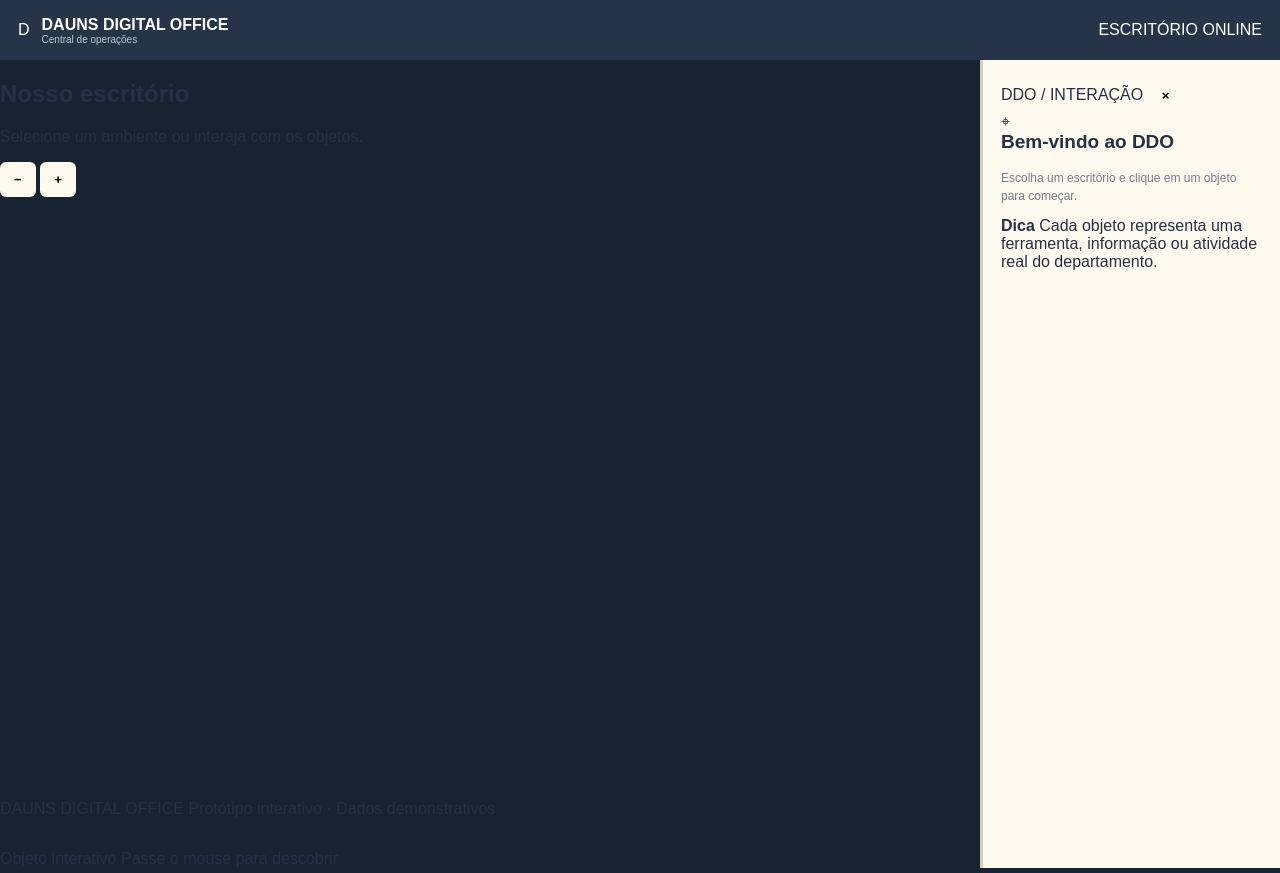
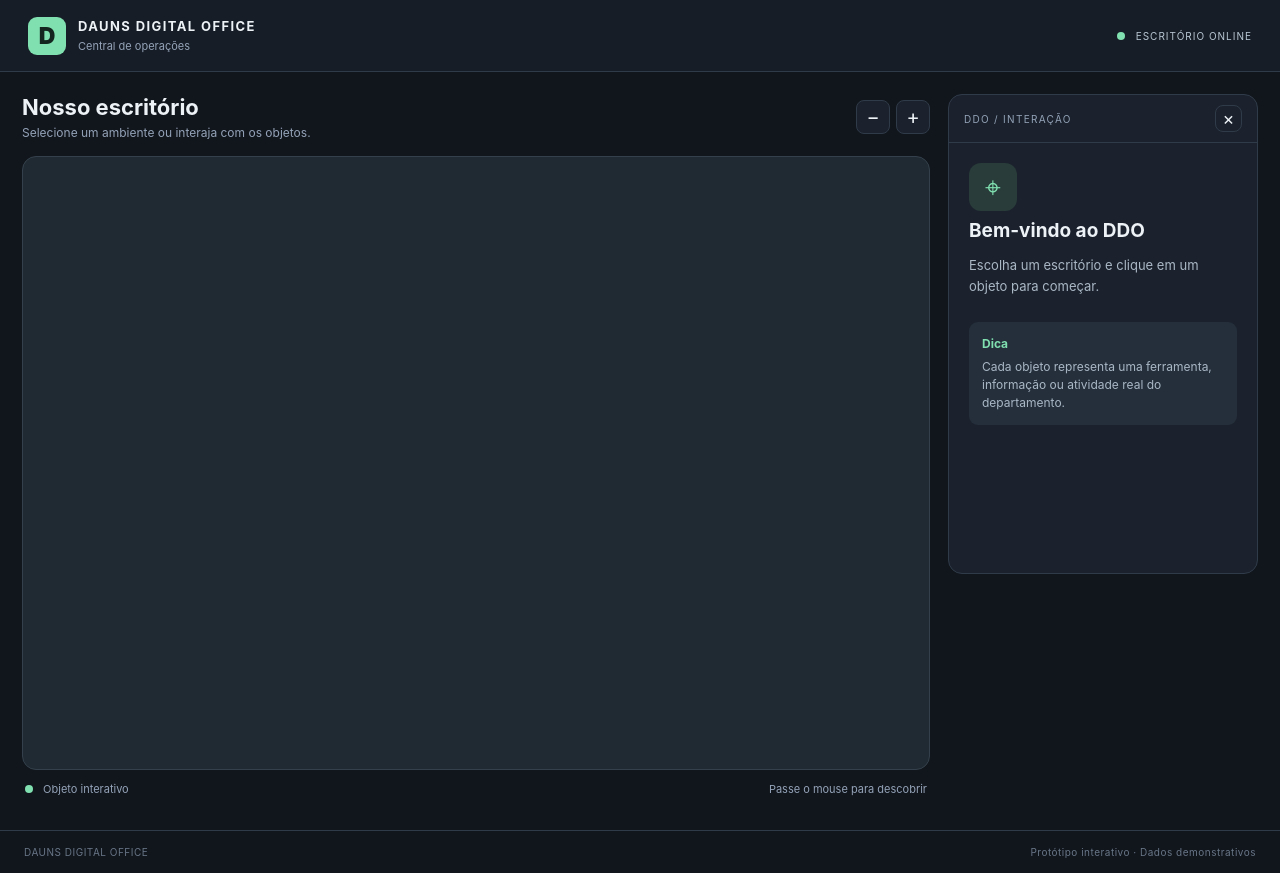
Before and after one commit to rubensbrandao/DDO, a plain HTML site: page index.html in a window 1280 px wide. Drawn offline with Linux system fonts and the light colour scheme.

Commit message:
Update style.css

```diff
--- a/style.css
+++ b/style.css
@@ -3,22 +3,36 @@
   box-sizing: border-box;
 }
 
+:root {
+  --bg: #11151c;
+  --panel: #1b222d;
+  --panel-light: #252f3d;
+  --text: #edf2f7;
+  --muted: #94a3b8;
+  --accent: #80e0b0;
+  --border: #303b49;
+}
+
 body {
   margin: 0;
-    background: #182332;
-    color: #253044;
-    font-family: Arial, sans-serif;
-    overflow: hidden;
+  min-height: 100vh;
+  background: var(--bg);
+  color: var(--text);
+  font-family: Inter, system-ui, sans-serif;
 }
 
-header {
-    height: 60px;
-    background: #253449;
-    color: white;
+button {
+  font: inherit;
+}
+
+.topbar {
+  height: 72px;
+  padding: 0 28px;
   display: flex;
+  justify-content: space-between;
   align-items: center;
-    justify-content: space-between;
-    padding: 0 18px;
+  background: #171d26;
+  border-bottom: 1px solid var(--border);
 }
 
 .brand {
@@ -27,160 +41,284 @@ header {
   gap: 12px;
 }
 
-.logo {
-    background: #e9ad4c;
-    color: #45351d;
-    padding: 9px 13px;
-    font-weight: bold;
-    font-size: 20px;
-    border: 3px solid #f7d58d;
+.brand-icon {
+  width: 38px;
+  height: 38px;
+  display: grid;
+  place-items: center;
+  background: #80e0b0;
+  color: #13251e;
+  font-weight: 900;
+  font-size: 23px;
+  border-radius: 9px;
+}
+
+.brand strong {
+  display: block;
+  font-size: 13px;
+  letter-spacing: 1.4px;
 }
 
 .brand small {
-    display: block;
-    font-size: 10px;
-    color: #bdc8d5;
+  color: var(--muted);
+  font-size: 11px;
 }
 
-.status {
-    display: flex;
-    gap: 20px;
-    font-size: 11px;
-    color: #dbe4ed;
+.top-status {
+  color: #b8c7d4;
+  font-size: 10px;
+  letter-spacing: 1px;
 }
 
-main {
-    display: grid;
-    grid-template-columns: 1fr 300px;
-    height: calc(100vh - 60px);
+.status-dot,
+.legend-dot {
+  display: inline-block;
+  width: 8px;
+  height: 8px;
+  border-radius: 50%;
+  background: var(--accent);
+  margin-right: 7px;
 }
 
-#world {
-    position: relative;
-    overflow: hidden;
-    background: #91b99a;
+.layout {
+  display: grid;
+  grid-template-columns: minmax(0, 1fr) 310px;
+  gap: 18px;
+  padding: 22px;
+  max-width: 1600px;
+  margin: auto;
 }
 
-canvas {
-    width: 100%;
-    height: 100%;
-    display: block;
-    image-rendering: pixelated;
-    cursor: grab;
+.workspace {
+  min-width: 0;
 }
 
-.controls {
-    position: absolute;
-    top: 15px;
-    right: 15px;
+.section-heading {
+  display: flex;
+  justify-content: space-between;
+  align-items: center;
+  margin: 0 0 16px;
+}
+
+h1 {
+  margin: 0 0 5px;
+  font-size: 22px;
+}
+
+.section-heading p {
+  color: var(--muted);
+  margin: 0;
+  font-size: 12px;
+}
+
+.zoom-controls {
   display: flex;
   gap: 6px;
 }
 
-button {
-    border: none;
-    padding: 10px 14px;
-    background: #fffaf0;
-    border-radius: 6px;
+.zoom-controls button,
+.close-btn {
+  width: 34px;
+  height: 34px;
+  border: 1px solid var(--border);
+  background: var(--panel);
+  color: var(--text);
+  border-radius: 8px;
   cursor: pointer;
-    font-weight: bold;
+  font-size: 20px;
 }
 
-button:hover {
-    background: #e9ad4c;
+.zoom-controls button:hover,
+.close-btn:hover {
+  background: var(--panel-light);
+  border-color: var(--accent);
 }
 
-.hint {
-    position: absolute;
-    bottom: 15px;
-    left: 15px;
-    background: #253449;
-    color: white;
-    padding: 10px;
-    border-radius: 6px;
-    font-size: 11px;
+.scene-wrap {
+  width: 100%;
+  overflow: auto;
+  background: #202a32;
+  border: 1px solid #34414c;
+  border-radius: 14px;
+  padding: 12px;
+  min-height: 400px;
 }
 
-aside {
-    background: #fffaf0;
-    padding: 18px;
-    overflow-y: auto;
-    border-left: 3px solid #d8cfbb;
+canvas {
+  display: block;
+  width: 100%;
+  height: auto;
+  image-rendering: pixelated;
+  image-rendering: crisp-edges;
+  cursor: default;
+  transform-origin: top left;
+  transition: transform 0.15s ease;
 }
 
-aside h2 {
-    margin-top: 0;
-    font-size: 19px;
+.legend {
+  display: flex;
+  justify-content: space-between;
+  color: var(--muted);
+  font-size: 11px;
+  padding: 12px 3px;
 }
 
-aside h3 {
-    font-size: 13px;
-    margin-top: 22px;
+.side-panel {
+  background: var(--panel);
+  border: 1px solid var(--border);
+  border-radius: 14px;
+  min-height: 480px;
+  align-self: start;
+  overflow: hidden;
 }
 
-aside p {
+.panel-top {
+  height: 48px;
+  padding: 0 15px;
+  border-bottom: 1px solid var(--border);
+  display: flex;
+  align-items: center;
+  justify-content: space-between;
+}
+
+.panel-eyebrow {
+  color: var(--muted);
+  font-size: 10px;
+  letter-spacing: 1.3px;
+}
+
+.close-btn {
+  width: 27px;
+  height: 27px;
+  font-size: 18px;
+  line-height: 1;
+}
+
+.panel-content {
+  padding: 20px;
+}
+
+.panel-content h2 {
+  font-size: 19px;
+  margin: 8px 0;
+}
+
+.panel-content p {
+  font-size: 13px;
+  line-height: 1.6;
+  color: #aab7c5;
+}
+
+.welcome-icon {
+  width: 48px;
+  height: 48px;
+  display: grid;
+  place-items: center;
+  border-radius: 12px;
+  background: #293c3a;
+  color: var(--accent);
+  font-size: 28px;
+}
+
+.tip {
+  margin-top: 25px;
+  padding: 13px;
+  background: #242f3b;
+  border-radius: 9px;
+  color: #aab7c5;
   font-size: 12px;
-    color: #737d8b;
   line-height: 1.5;
 }
 
-.stats {
-    display: grid;
-    grid-template-columns: 1fr 1fr;
-    gap: 8px;
-    margin: 15px 0;
+.tip strong {
+  display: block;
+  color: var(--accent);
+  margin-bottom: 5px;
 }
 
-.stats div {
-    background: #f0eadc;
-    padding: 12px;
-    border-radius: 7px;
+.panel-tag {
+  display: inline-block;
+  padding: 5px 8px;
+  background: #293c3a;
+  color: var(--accent);
+  border-radius: 5px;
+  font-size: 10px;
+  letter-spacing: .5px;
 }
 
-.stats strong {
-    display: block;
-    font-size: 19px;
+.panel-action {
+  width: 100%;
+  margin-top: 16px;
+  padding: 11px;
+  color: #13251e;
+  background: var(--accent);
+  border: 0;
+  border-radius: 8px;
+  font-weight: 700;
+  cursor: pointer;
 }
 
-.stats small {
-    font-size: 10px;
-    color: #687386;
+.panel-action:hover {
+  filter: brightness(1.08);
 }
 
-.details {
-    background: white;
-    border: 1px solid #e2dacb;
-    border-radius: 8px;
-    padding: 13px;
-    min-height: 150px;
+.info-row {
+  display: flex;
+  justify-content: space-between;
+  padding: 11px 0;
+  border-bottom: 1px solid var(--border);
+  color: var(--muted);
+  font-size: 12px;
 }
 
-.log {
-    background: white;
-    padding: 10px;
-    border-radius: 8px;
+.info-row strong {
+  color: var(--text);
 }
 
-.log p {
-    border-bottom: 1px dashed #ddd;
-    padding-bottom: 7px;
+footer {
+  display: flex;
+  justify-content: space-between;
+  padding: 15px 24px;
+  color: #687687;
+  font-size: 10px;
+  border-top: 1px solid var(--border);
+  letter-spacing: .5px;
 }
 
-@media(max-width:750px) {
-    main {
+@media (max-width: 900px) {
+  .layout {
     grid-template-columns: 1fr;
+    padding: 14px;
   }
 
-    aside {
-        position: absolute;
-        right: 8px;
-        top: 70px;
-        width: 260px;
-        max-height: 42%;
-        border-radius: 10px;
+  .side-panel {
+    min-height: 260px;
   }
 
-    .status span:last-child {
-        display: none;
+  .scene-wrap {
+    min-height: 250px;
+  }
+
+  canvas {
+    min-width: 760px;
   }
 }
+
+@media (max-width: 500px) {
+  .topbar {
+    padding: 0 14px;
+  }
+
+  .top-status {
+    font-size: 8px;
+  }
+
+  .brand strong {
+    font-size: 10px;
+  }
+
+  .legend {
+    gap: 10px;
+    flex-wrap: wrap;
+  }
+}
```
Lines whose indentation alone changed are shown as unchanged.
